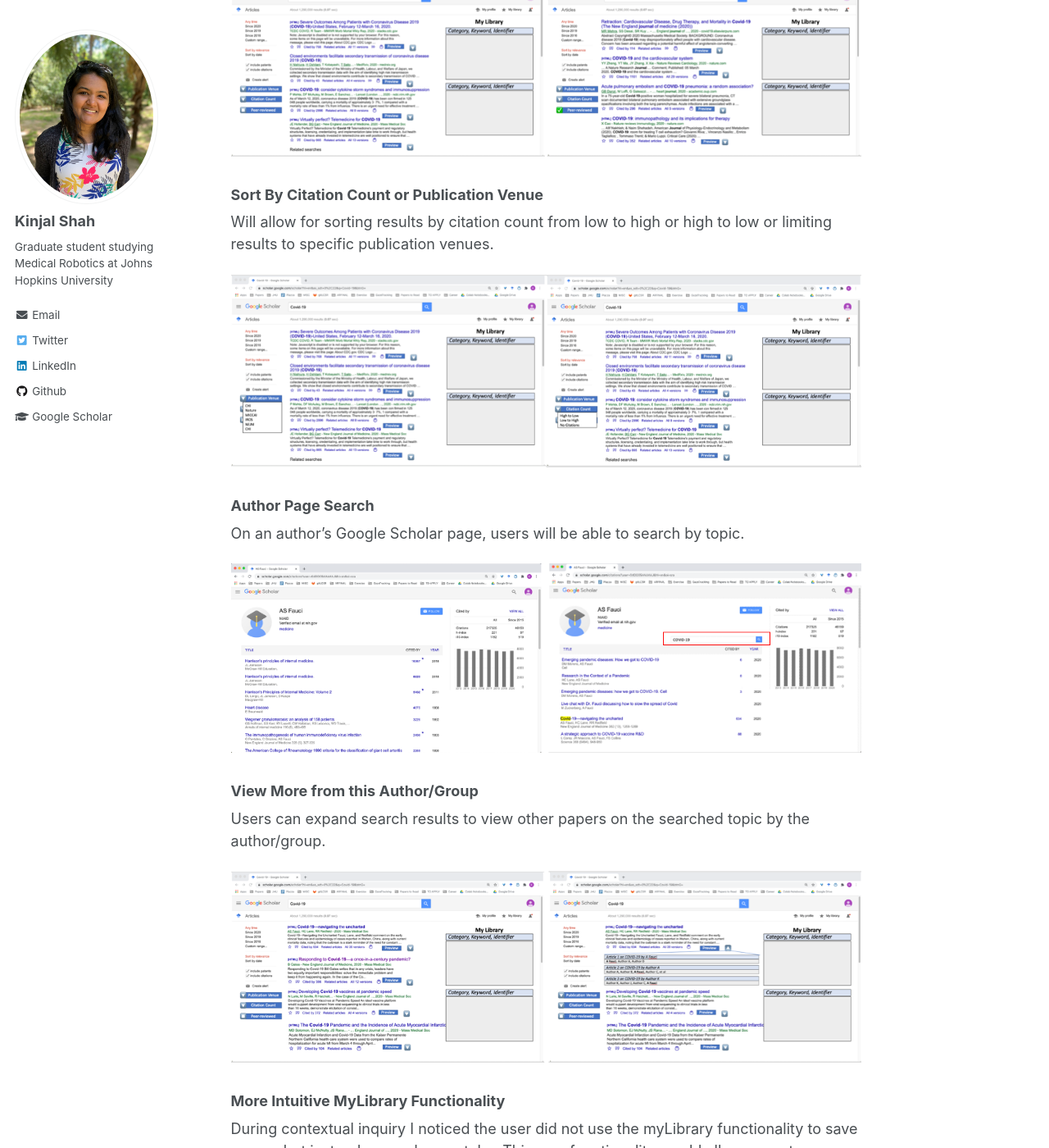
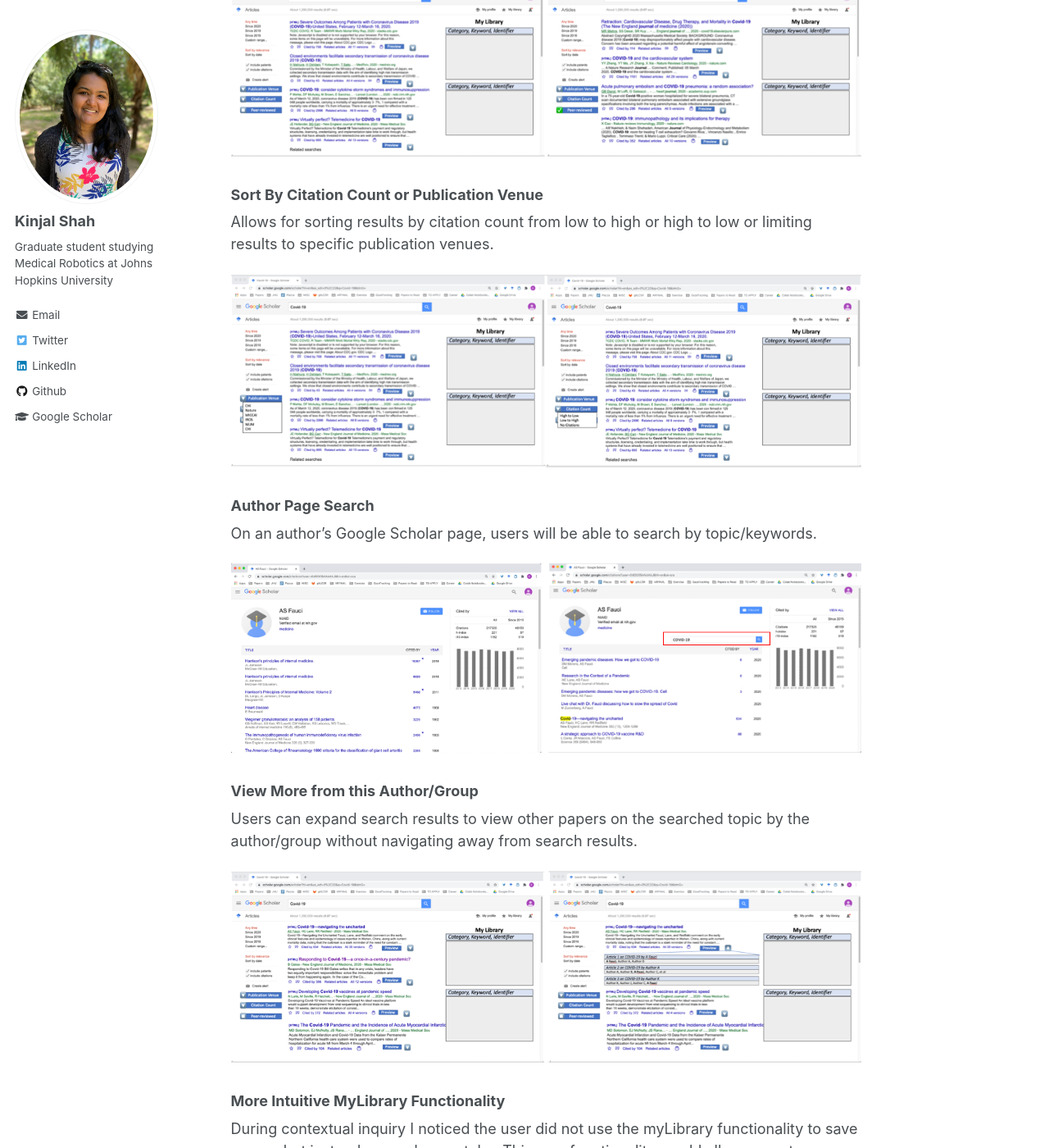
Before and after one commit to kinjmshah/kinjmshah.github.io, a Jekyll site: the page built from _portfolio/HCI_CI_LoFiPrototype.md, in a window 1280 px wide and 1400 px high, scrolled down 4500 px. Shown: the whole window at 82% size. Built offline with Jekyll 4.4.1, drawn with Linux system fonts in a browser that asks for light colours; some of the changed text lies outside the part shown.

Commit message:
Update HCI_CI_LoFiPrototype.md

```diff
--- a/_portfolio/HCI_CI_LoFiPrototype.md
+++ b/_portfolio/HCI_CI_LoFiPrototype.md
@@ -91,28 +91,28 @@ Original view for reference:
 
 ### Peer Review Filter
 
-Will only provide search results from peer reviewed sources.
+If selected, only peer-reviewed resources will appear as search results.
 <div align="center">
   <img src='/images/hci/peerReview.png'>
 </div>
 
 ### Sort By Citation Count or Publication Venue
 
-Will allow for sorting results by citation count from low to high or high to low or limiting results to specific publication venues.
+Allows for sorting results by citation count from low to high or high to low or limiting results to specific publication venues.
 <div align="center">
   <img src='/images/hci/citeCountPubVenue.png'>
 </div>
 
 ### Author Page Search
 
-On an author's Google Scholar page, users will be able to search by topic.
+On an author's Google Scholar page, users will be able to search by topic/keywords.
 <div align="center">
   <img src='/images/hci/authorPage.png'>
 </div>
 
 ### View More from this Author/Group
 
-Users can expand search results to view other papers on the searched topic by the author/group.
+Users can expand search results to view other papers on the searched topic by the author/group without navigating away from search results.
 
 <div align="center">
   <img src='/images/hci/AuthorDropDown.png'>
```
